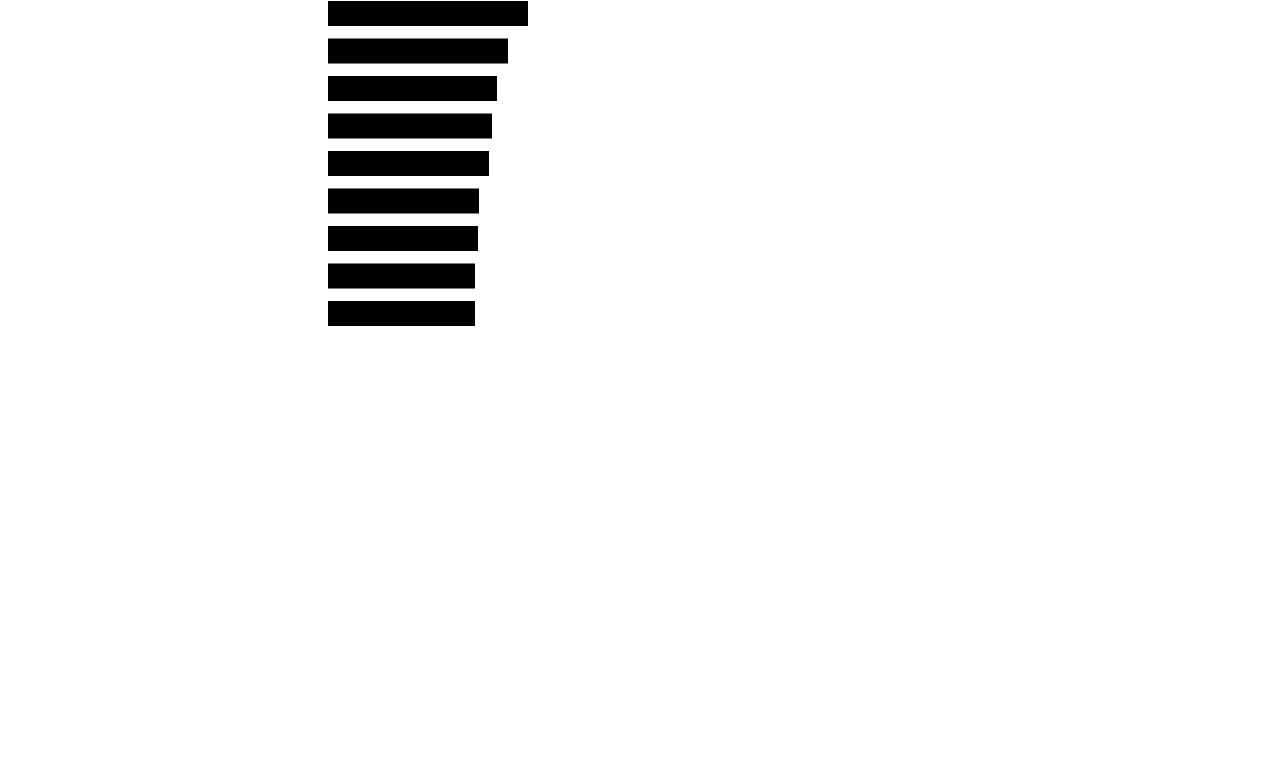
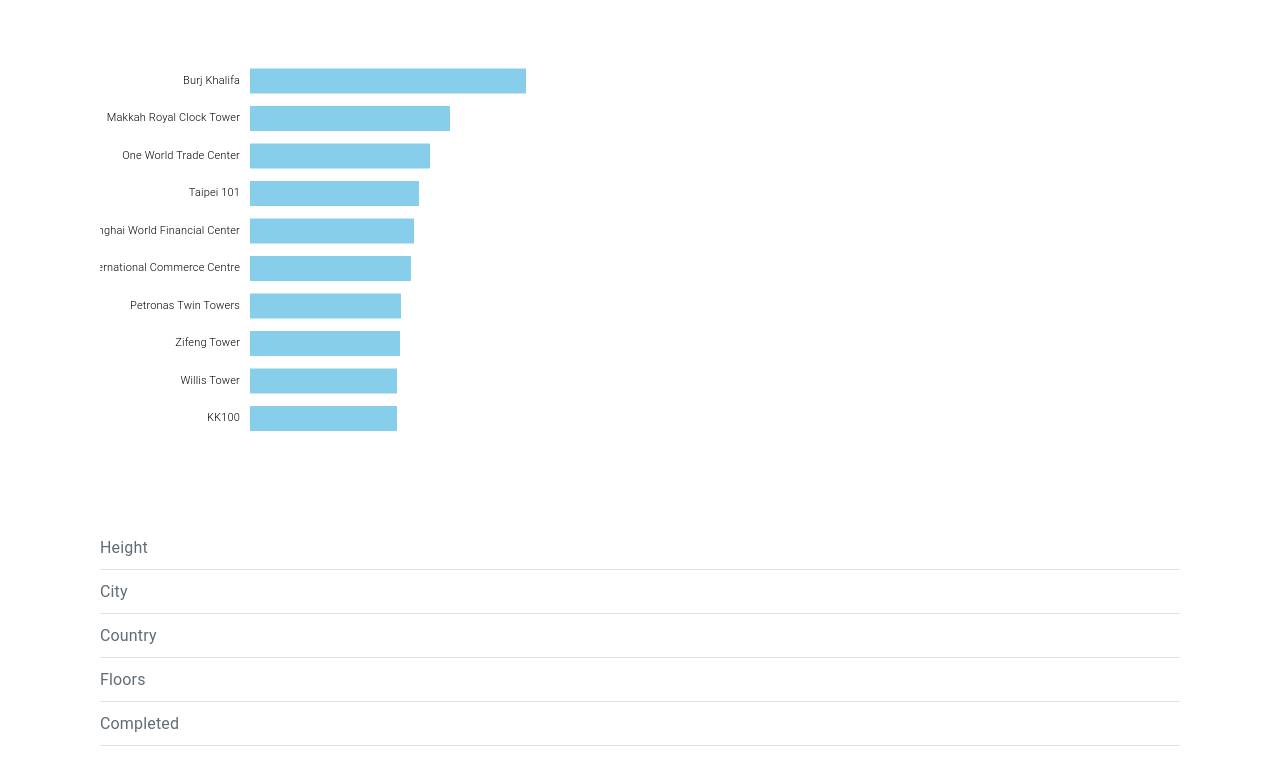
Before and after one commit to lindsaypenkrat/Lab3, a plain HTML site: page index.html in a window 1280 px wide. Shown: the part 722-1493 px from the top of the page. Before the commit the page ends 1131 px from the top, so only its background shows below. Drawn offline with nearby package versions, Linux system fonts and the light colour scheme.

Commit message:
More changes

```diff
--- a/barchart.js
+++ b/barchart.js
@@ -17,7 +17,35 @@
         .attr('width', d=>d.height_px)
         .attr('height', barHeight)
         .attr('y', (d,i) =>  svgheight - 100 - (barHeight*i*1.5))
-    .attr('x', 20)
+        .attr('x', 150)
+        .attr('fill', 'skyblue')
+        .on('click', (d,i)=>{
+            d3.select('.image')
+                .attr('src', 'img/'+i.image);
+            d3.select('.building')
+                .text(i.building)
+            d3.select('.country')
+                .text(i.country);
+            d3.select('.city')
+                .text(i.city);
+            d3.select('.height')
+                .text(i.height_ft +" feet");
+            d3.select('.floors')
+                .text(i.floors);
+            d3.select('.completed')
+                .text(i.completed);
+        });
 
 
+    svg.selectAll('text')
+        .data(data)
+        .enter()
+        .append('text')
+        .attr('class', 'buildingLables')
+        .attr('x', d=>140)
+        .attr('y', (d,i) =>  svgheight - 85 - (barHeight*i*1.5))
+        .text(d=> d.building)
+        .attr('font-size', 11)
+        .attr('text-anchor', 'end')
+
 });
--- a/index.html
+++ b/index.html
@@ -3,21 +3,63 @@
     <head>
         <meta charset="utf-8">
         <meta name="viewport" content="width=device-width">
-        <title>JS Bin</title>
+        <title>Lab 3</title>
         <script src="https://d3js.org/d3.v6.min.js"></script>
         <script defer src="script.js"></script>
         <script defer src="barchart.js"></script>
         <link rel="stylesheet" href="style.css" />
+        <link rel="stylesheet" href="https://cdnjs.cloudflare.com/ajax/libs/milligram/1.4.1/milligram.css">
     </head>
     <body>
         <div class="detail">
             <h2>
                 Population in European Countries
             </h2>
-            <div class= "visuals">
-                <div class="city-count"></div>
-                <div class="population-plot"></div>
-                <div class = "height-chart"></div>
+
+            <div class="city-count"></div>
+            <div class="population-plot"></div>
+
+            <h2> World's Tallest buildings </h2>
+
+            <div class = "container">
+                <div class="row">
+                    <div class="column">
+                        <div class = "height-chart"></div>
+                    </div>
+                    <div class = "column">
+                        <img class="image" />
+                    </div>
+                </div>
+
+                <div class="column">
+                    <h4 class="building-name"></h4>
+                    <table>
+                        <tbody>
+                            <div class= "building">
+                            </div>
+                            <tr>
+                                <td>Height</td>
+                                <td><span class="height"></span></td>
+                            </tr>
+                            <tr>
+                                <td>City</td>
+                                <td><span class="city"></span></td>
+                            </tr>
+                            <tr>
+                                <td>Country</td>
+                                <td><span class="country"></span></td>
+                            </tr>
+                            <tr>
+                                <td>Floors</td>
+                                <td><span class="floors"></span></td>
+                            </tr>
+                            <tr>
+                                <td>Completed</td>
+                                <td><span class="completed"></span></td>
+                            </tr>
+                        </tbody>
+                    </table>
+                </div>
             </div>
         </div>
     </body>
--- a/script.js
+++ b/script.js
@@ -17,7 +17,7 @@
         .attr('cx', d=>d.x)
         .attr('cy', d=>d.y)
         .attr('r', d=> (d.population  < 1000000) ? 4 : 8)
-        .attr('fill', 'skyblue')
+        .attr('fill', '#7ea37e')
 
     svg.selectAll('text')
         .data(data)
--- a/style.css
+++ b/style.css
@@ -2,11 +2,19 @@
     text-align: center;
   }
 
-.visuals {
-    margin-left: 300px;
-    margin-right: 300px;
+.population-plot {
+  margin-left: 25%;
+}
+
+.container {
+  margin-left: 15%;
 }
 
 .city-count {
+  text-align: center;
+  font-size: 25;
+}
 
+.buildings:hover {
+  fill: #4d8d9c;
 }
```
Also changed, not shown: img/1.jpg (added), img/10.jpg (added), img/2.jpg (added), img/3.jpg (added), img/4.jpg (added), img/5.jpg (added), img/6.jpg (added), img/7.jpg (added), img/8.jpg (added), img/9.jpg (added), 1 other file. Lines whose indentation alone changed are shown as unchanged.
